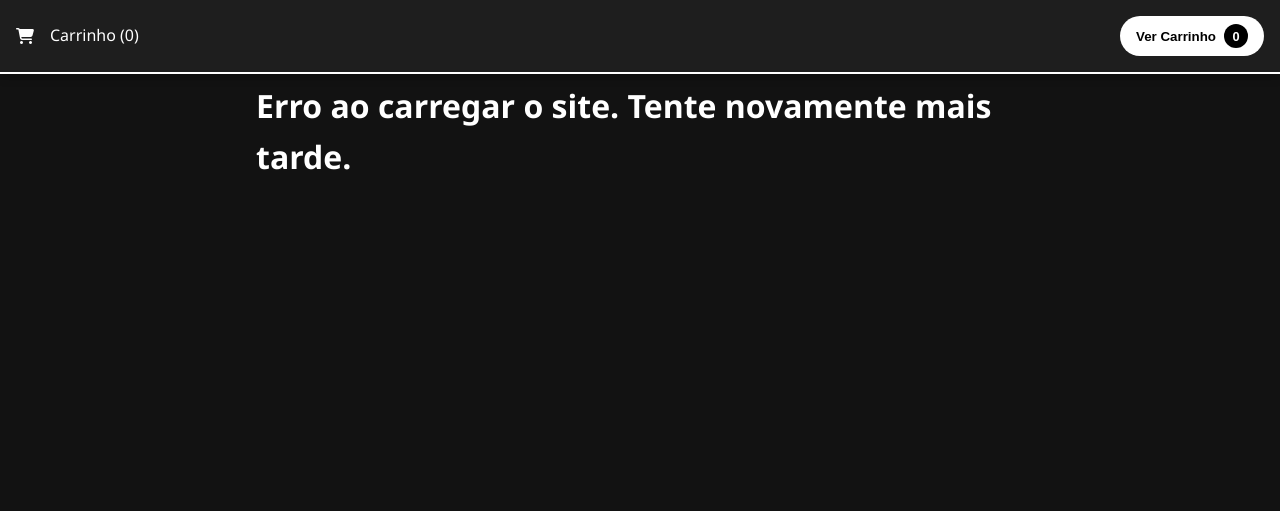
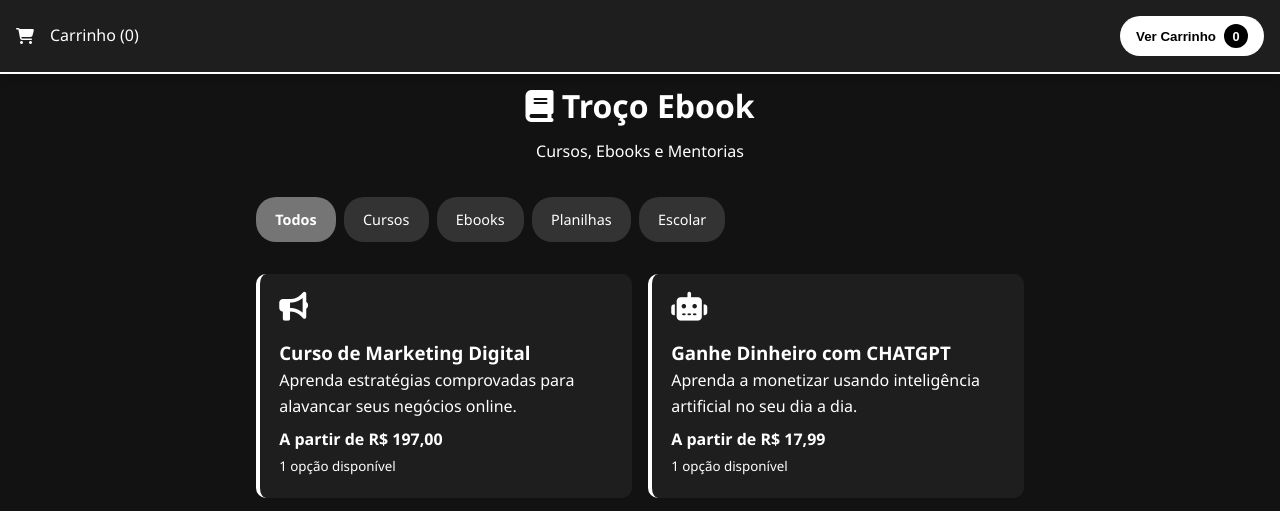
Before and after one commit to linkmusic/site-trocoebook, a plain HTML site: page index.html in a window 1280 px wide. Shown: the top 511 px of the page. Drawn offline with Linux system fonts and the light colour scheme.

Commit message:
Corrige erro de carregamento de categorias

```diff
--- a/index.html
+++ b/index.html
@@ -164,6 +164,7 @@
     let settings = {};
     let currentCategory = 'todos';
 
+    // --- Funções de Renderização e Lógica ---
     function formatPrice(price) { return new Intl.NumberFormat('pt-BR', { style: 'currency', currency: 'BRL' }).format(price); }
     function loadCart() { const savedCart = localStorage.getItem('trocoEbookCart'); if (savedCart) { cart = JSON.parse(savedCart); updateCart(); } }
     function saveCart() { localStorage.setItem('trocoEbookCart', JSON.stringify(cart)); }
@@ -173,9 +174,15 @@
     function toggleCart() { document.getElementById("cartDropdown").classList.toggle("show"); }
 
     function renderCategories() {
-        const categoriesData = [{ id: 'todos', name: 'Todos' }, ...new Set(products.map(p => p.category))].map(cat => ({id: cat, name: cat.charAt(0).toUpperCase() + cat.slice(1)}));
+        // CORREÇÃO APLICADA AQUI
+        const uniqueCategories = [...new Set(products.map(p => p.category))];
+        const categoryObjects = uniqueCategories.map(cat => ({ id: cat, name: cat.charAt(0).toUpperCase() + cat.slice(1) }));
+        const categoriesData = [{ id: 'todos', name: 'Todos' }, ...categoryObjects];
+
         const container = document.getElementById('categoryTabs');
-        container.innerHTML = categoriesData.map(category => `<div class="category-tab ${category.id === 'todos' ? 'active' : ''}" onclick="filterProducts('${category.id}')">${category.name}</div>`).join('');
+        container.innerHTML = categoriesData.map(category =>
+            `<div class="category-tab ${category.id === 'todos' ? 'active' : ''}" onclick="filterProducts('${category.id}')">${category.name}</div>`
+        ).join('');
     }
 
     function filterProducts(categoryId) {
@@ -308,7 +315,6 @@
     function openTelegram() { if (settings.links && settings.links.support_telegram) window.open(settings.links.support_telegram, "_blank"); }
     function openGroupWhatsApp() { if (settings.links && settings.links.group_whatsapp) window.open(settings.links.group_whatsapp, "_blank"); }
 
-    // --- Inicialização da Página ---
     async function initPage() {
         try {
             const settingsPromise = fetch('/_data/settings.json?v=' + new Date().getTime()).then(res => res.json());
```
